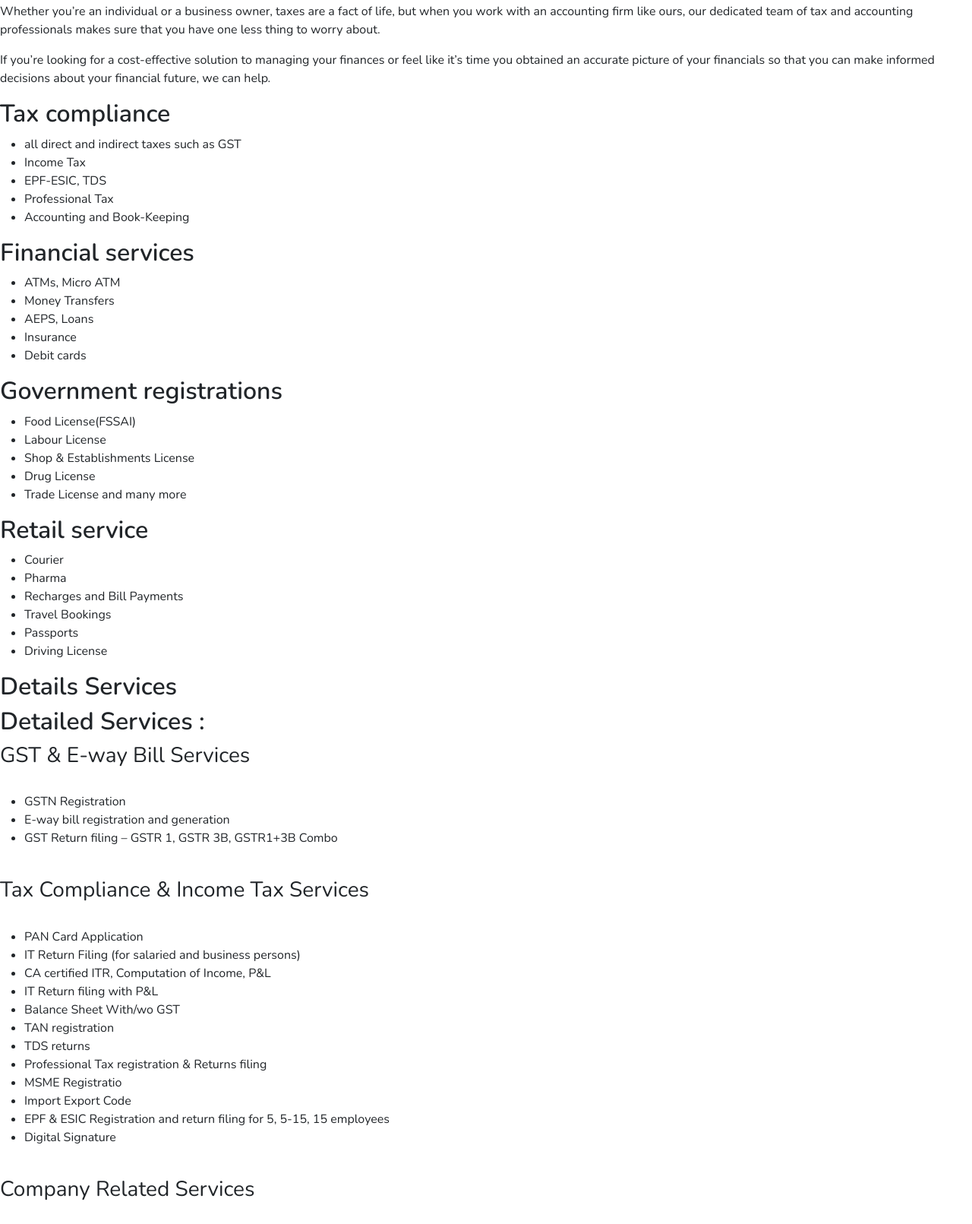
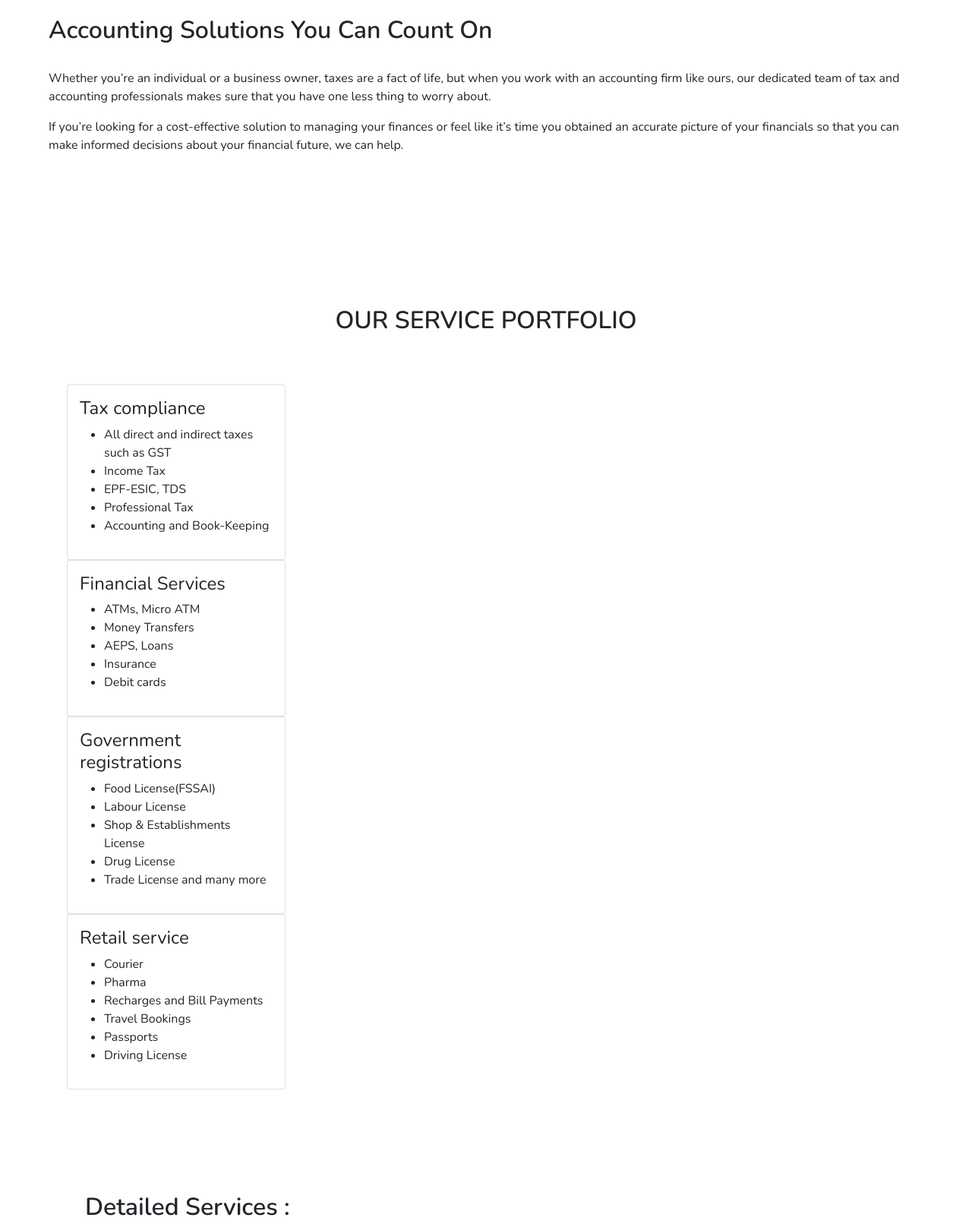
Before and after one commit to luffylovesmeat/ujjwal-kapoor-consultancy-website, a plain HTML site: page services.html in a window 1280 px wide. Shown: the part 355-1966 px from the top of the page at 76% size. Drawn offline with nearby package versions, Linux system fonts and the light colour scheme.

Commit message:
styled experiance & service page along with small twerk in index page also changed whatsapp no.

```diff
--- a/css/style.scss
+++ b/css/style.scss
@@ -603,6 +603,70 @@ h2 {
 }
 
 //* Service Styles
+.txt_header {
+  .services_info {
+    padding: 3rem;
+    margin: 1rem;
+    h2 {
+      margin: 0px 0px 2rem;
+    }
+
+  }
+}
+
+.service_portfolio {
+  position: relative;
+  padding: 5.5rem;
+  .service-container {
+    position: relative;
+    z-index: 2;
+  }
+  .portfolio-txt {
+    margin: 1rem;
+    h2 {
+      margin: 0px 0px 1rem;
+      padding: 1rem 0 3rem;
+      text-align: center;
+    }
+  .box {
+      position: relative;
+      width: 65%;
+      justify-content: center;
+      justify-items: center;
+      margin: auto;
+      display: flex;
+      flex-direction: row;
+      flex-wrap: wrap;
+
+    }
+
+  .card {
+    background-color: #fff;
+    width: 400px;
+    height: 260px;
+    border-radius: 50px;
+  }
+  }
+}
+
+.det-serv-txt {
+  padding: 2rem 2rem 0;
+  margin:  1rem 0 0;
+  margin-left: 5rem;
+
+}
+
+.row {
+  width: 100%;
+  margin: 0;
+  padding: 3.5rem 0 4rem;
+  @include initPadding(var(--sidePadding));
+  h3 {
+    margin-bottom: 0.3rem;
+    color: $default-color;
+
+  }
+}
 
 //*Experiance Styles
 .experiance-page-content {
--- a/services.html
+++ b/services.html
@@ -91,19 +91,30 @@
         </p>
       </div>
     </section>
+
+
     <section class="service_portfolio">
+      <div class="service-container">
+      <div class="portfolio-txt">
+        <h2>OUR SERVICE PORTFOLIO</h2>
+      </div>
+
         <div class="box">
-        <h2>Tax compliance</h2>
+        <div class="card" style="width: 18rem;">
+          <div class="card-body">
+            <h4 class="card-title">Tax compliance</h4>
             <ul>
-          <li>all direct and indirect taxes such as GST</li>
+              <li>All direct and indirect taxes such as GST</li>
               <li>Income Tax</li>
               <li>EPF-ESIC, TDS</li>
               <li>Professional Tax</li>
               <li>Accounting and Book-Keeping</li>
-        </ul>
           </div>
-      <div class="box">
-        <h2>Financial services</h2>
+        </div>
+
+        <div class="card" style="width: 18rem;">
+          <div class="card-body">
+            <h4 class="card-title">Financial Services</h4>
             <ul>
               <li>ATMs, Micro ATM</li>
               <li>Money Transfers</li>
@@ -112,8 +123,11 @@
               <li>Debit cards</li>
             </ul>
           </div>
-      <div class="box">
-        <h2>Government registrations</h2>
+        </div>
+
+        <div class="card" style="width: 18rem;">
+          <div class="card-body">
+            <h4 class="card-title">Government registrations</h4>
             <ul>
               <li>Food License(FSSAI)</li>
               <li>Labour License</li>
@@ -122,8 +136,11 @@
               <li>Trade License and many more</li>
             </ul>
           </div>
-      <div class="box">
-        <h2>Retail service</h2>
+        </div>
+
+        <div class="card" style="width: 18rem;">
+          <div class="card-body">
+            <h4 class="card-title">Retail service</h4>
             <ul>
               <li>Courier</li>
               <li>Pharma</li>
@@ -133,15 +150,24 @@
               <li>Driving License</li>
             </ul>
           </div>
-      <div class="sml_box">
-        <h2>Details Services</h2>
+        </div>
+      </div>
+
+    </div>
+      </div>
     </div>
     </section>
 
     <section class="detail_services">
+      <div class="det-serv-txt">
         <h2>Detailed Services :</h2>
-      <div class="container-box-service">
-        <div class="service-box-1">
+      </div>
+
+
+    <div class="container">
+      <div class="row">
+        <div class="col-sm">
+
           <h3>GST & E-way Bill Services</h3><br>
           <ul>
             <li>GSTN Registration</li>
@@ -219,7 +245,7 @@
           </ul>
 
         </div>
-        <div class="service-box-1">
+        <div class="col-sm">
           <h3>Financial Consultancy Services
           </h3><br>
           <ul>
@@ -325,9 +351,13 @@
             <li>Pension Scheme
             </li>
           </ul><br>
-
         </div>
         </div>
+      </div>
+    </div>
+  </div>
+</section>
+
 
       <footer id="footer">
         <div class="footer-contact row">
@@ -375,7 +405,7 @@
             </p>
             <ul class="socials">
               <li>
-                <a href="https://wa.me/918770084525?text=I%20would%20like%20to%20consult%20with%20Mr%20Ujjwal%20Kapoor"><i
+                <a href="https://wa.me/919929355516?text=I%20would%20like%20to%20consult%20with%20Mr%20Ujjwal%20Kapoor"><i
                     class="fab fa-whatsapp"></i></a>
               </li>
               <li>
```
Also changed, not shown: experience.html (renamed from experiance.html, +22 -16 lines), index.html (+4 -5 lines), css/style.css, css/style.min.css, images/business_center.png (added), images/govt.png (added), testimonial.html (renamed from testmonials.html), 2 other files. Lines whose indentation alone changed are shown as unchanged.
